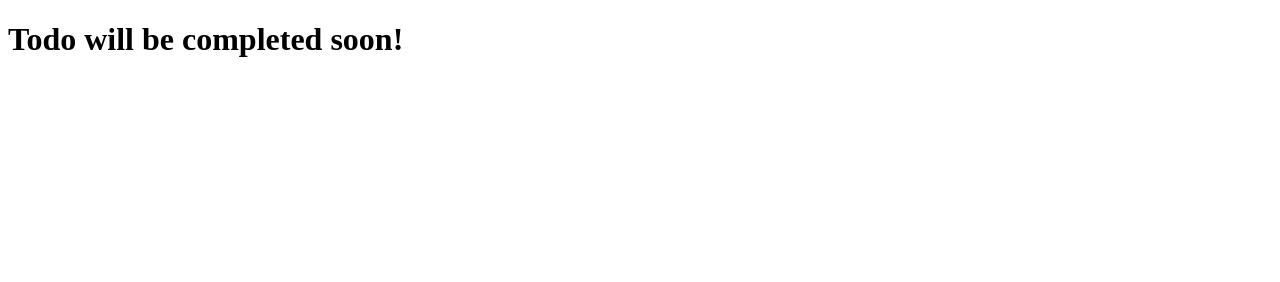
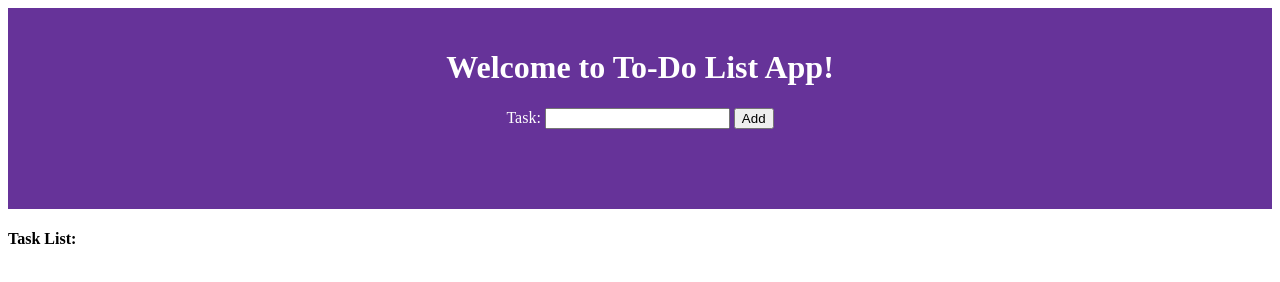
Before and after one commit to paul-kh/todo, a website: page public/index.html in a window 1280 px wide. Drawn offline with nearby package versions, Linux system fonts and the light colour scheme; no server answers.

Commit message:
Added form for user to create new tasks

```diff
--- a/public/index.html
+++ b/public/index.html
@@ -7,22 +7,28 @@
     <meta http-equiv="X-UA-Compatible" content="ie=edge">
     <title>To-do List App</title>
 </head>
-
 <body>
-    <h1> Todo will be completed soon! </h1>
+    <div style="padding: 20px 15px 80px 15px; background-color: rebeccapurple; color: white; text-align: center; margin-bottom: 15px;">
+        <h1> Welcome to To-Do List App! </h1>
+        Task: <input id="task" type="text">
+        <button id="addBtn">Add</button>
+    </div>
+    <h4>Task List:</h4>
     <div id="todos"></div>
     <script src="https://unpkg.com/axios/dist/axios.min.js"></script>
     <script>
-        /*
-        axios.post('/api/todos', {
-            task: "do project 2",
-            done: "false"
-        }).then(function(res){
-            console.log(res);
-        }).catch(function (err){
-            console.log(err);
+        document.getElementById("addBtn").addEventListener("click", event => {
+            // event.preventDefault();
+            axios.post('/api/todos', {
+                task: document.getElementById("task").value,
+                done: "false"
+            }).then(function (res) {
+                console.log(res);
+                document.location.reload();
+            }).catch(function (err) {
+                console.log(err);
+            });
         });
-        */
         axios.get('/api/todos')
             .then(function (response) {
                 console.log(response);
```
